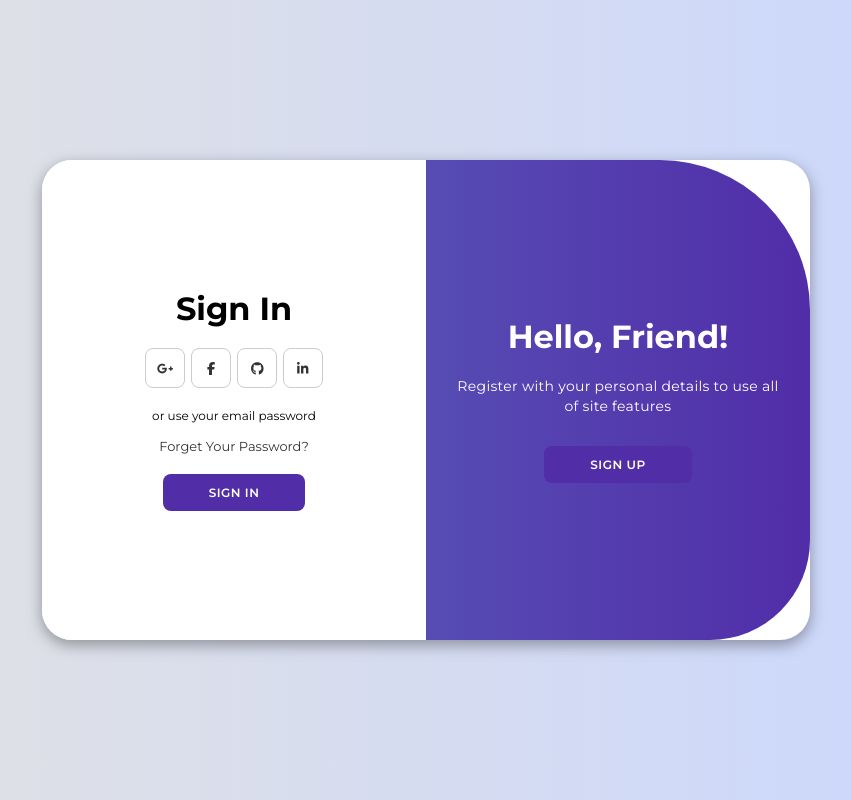
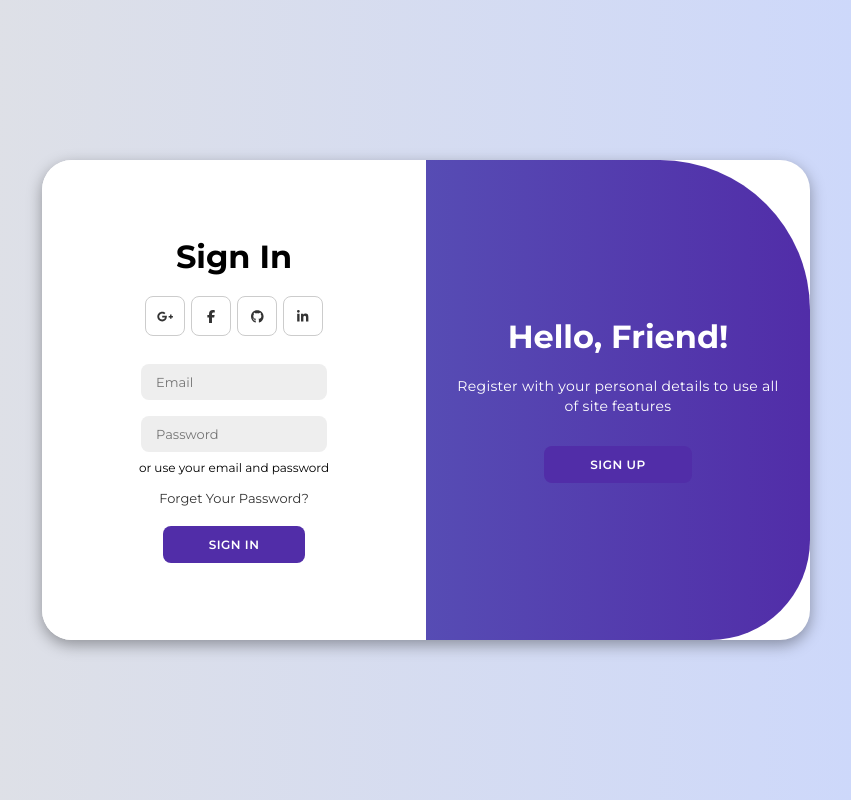
Before and after one commit to jitae98/football-reservation-app-client, a React (Create React App) app: page / in a window 1280 px wide. Shown: the whole page, without its empty margins (214-1065 px from the left). Built offline with nearby package versions, Linux system fonts and the light colour scheme.

Commit message:
update Sign In form

```diff
--- a/src/components/FormContainer.js
+++ b/src/components/FormContainer.js
@@ -2,7 +2,7 @@ import React from "react";
 import SocialIcons from "./SocialIcons.js";
 import Form from "./Form.js";
 
-const FormContainer = ({ formType }) => {
+const FormContainer = ({ formType, handleLoginSuccess }) => {
   return (
     <div className={`form-container ${formType}`}>
       <Form
@@ -11,14 +11,15 @@ const FormContainer = ({ formType }) => {
         spanText={
           formType === "sign-up"
             ? "or use your email for registration"
-            : "or use your email password"
+            : "or use your email and password"
         }
         linkText={formType === "sign-in" ? "Forget Your Password?" : ""}
         linkHref={formType === "sign-in" ? "#" : ""}
+        handleLoginSuccess={handleLoginSuccess}
       >
-        <SocialIcons />
         {({ values, errors, handleChange }) => (
           <>
+            <SocialIcons />
             {formType === "sign-up" && (
               <div>
                 <input
```
